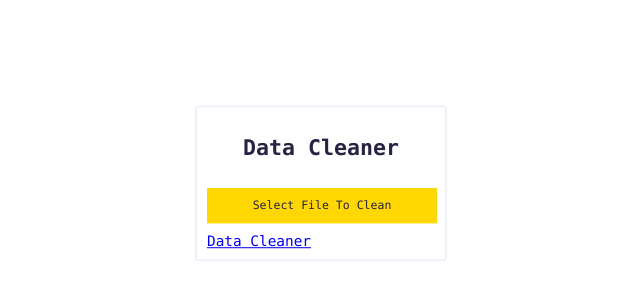
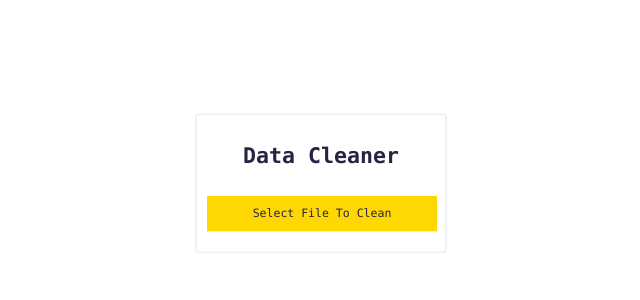
Before and after one commit to Visaal/data-cleaner, a Vue app: page / in a window 1280 px wide. Shown: the part 212-512 px from the top of the page, without its empty margins (319-959 px from the left). Built offline with nearby package versions, Linux system fonts and the light colour scheme.

Commit message:
add navigation to data cleaner on field selection confirmation

```diff
--- a/src/views/Home.vue
+++ b/src/views/Home.vue
@@ -4,7 +4,7 @@
       <div class="field-list-action">
         <h3>Please Select Fields</h3>
         <div class="action-button-container">
-          <button @click="setSelectedFieldsAction(selectedFieldNames)">Confirm</button>
+          <button @click="updateState(),navigate()">Confirm</button>
           <button class="secondary">Cancel</button>
         </div>
       </div>
@@ -32,9 +32,6 @@
         <input id="fileItem" type="file" class="custom-file-input" @change="getFile($event)" />
         <span>{{ message }}</span>
         <span>{{ fileName }}</span>
-        <div>
-          <router-link to="/DataCleaner">Data Cleaner</router-link>
-        </div>
       </fieldset>
     </div>
   </div>
@@ -43,6 +40,7 @@
 <script>
 import Papa from "papaparse";
 import { mapState, mapActions } from "vuex";
+import router from "../router";
 
 export default {
   name: "Home",
@@ -64,7 +62,6 @@ export default {
       this.fieldNames = Object.keys(this.data[0]);
       // Select all fields by default
       this.selectedFieldIndexes = [...Array(this.fieldNames.length).keys()];
-      this.updateState();
     }
   },
   methods: {
@@ -101,6 +98,10 @@ export default {
         data: this.data,
         fieldNames: this.fieldNames
       });
+      this.setSelectedFieldsAction(this.selectedFieldNames);
+    },
+    navigate() {
+      router.push({ path: "/DataCleaner" });
     }
   },
   computed: {
```
